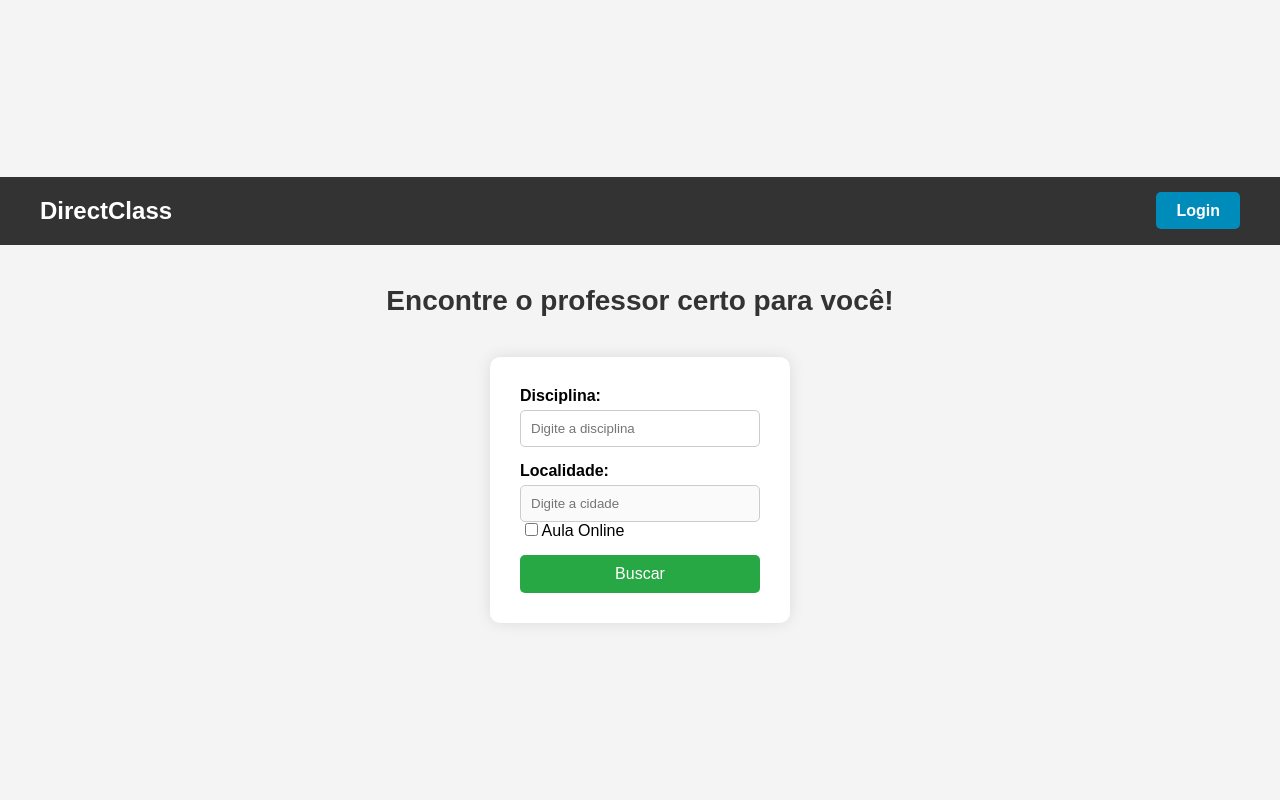
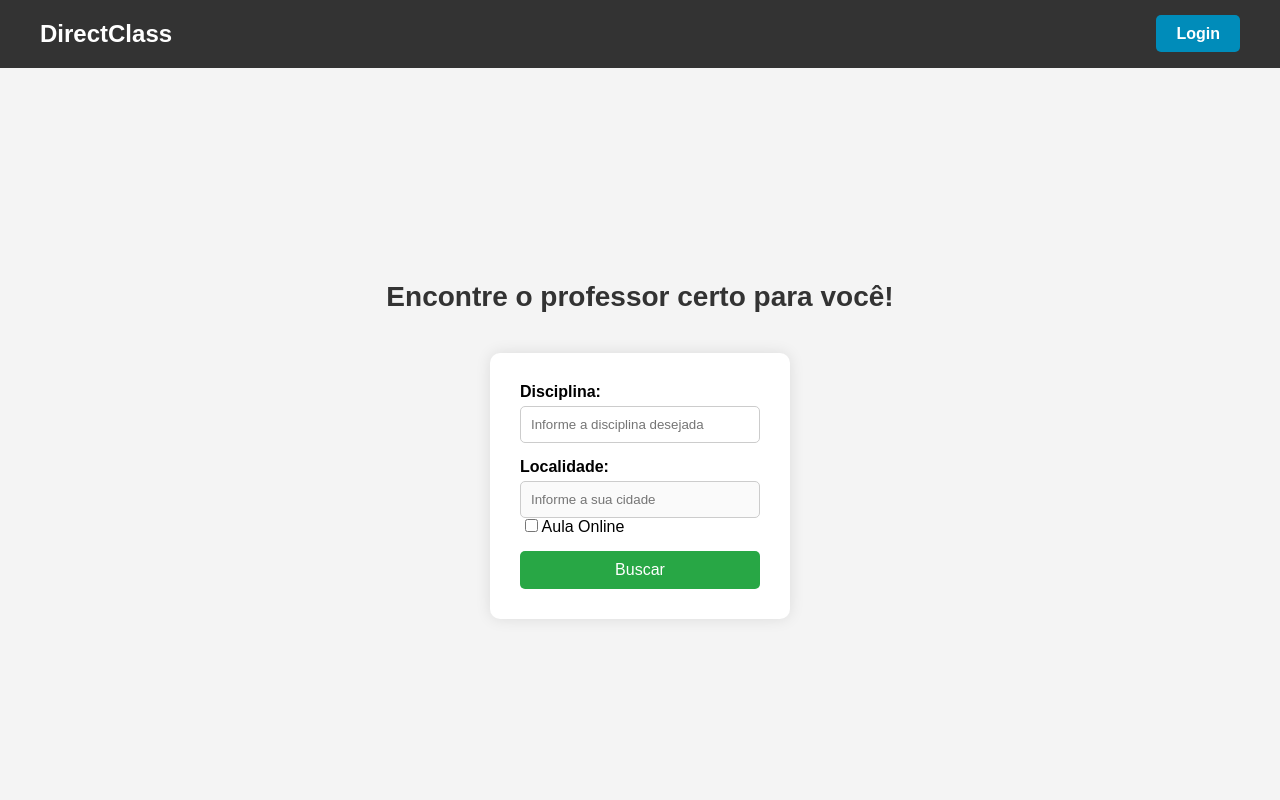
Before and after one commit to cdslucas97/Plataforma_DirectClass, a PHP site: page /homepage.html in a window 1280 px wide. Run offline with PHP 8.4, Linux system fonts and the light colour scheme.

Commit message:
Correção de erro de cabeçalho

```diff
--- a/homepage.css
+++ b/homepage.css
@@ -6,8 +6,14 @@
     font-family: Arial, sans-serif;
 }
 
+html, body {
+    margin: 0;
+    padding: 0;
+    height: 100%;
+    background-color: #f4f4f4;
+}
+
 body {
-    background-color: #f4f4f4;
     display: flex;
     flex-direction: column;
     justify-content: center;
@@ -17,13 +23,16 @@ body {
 
 /* Cabeçalho */
 header {
-    display: flex;
-    justify-content: space-between;
-    align-items: center;
     width: 100%;
     padding: 20px;
     background-color: #333;
     color: white;
+    display: flex;
+    justify-content: space-between;
+    align-items: center;
+    position: fixed;
+    top: 0;
+    left: 0;
 }
 
 .logo h1 {
@@ -47,7 +56,8 @@ header {
 
 /* Mensagem de boas-vindas */
 .intro {
-    margin: 40px 0;
+    margin-top: 100px; /* Ajusta a posição abaixo do cabeçalho fixo */
+    margin-bottom: 40px;
 }
 
 .intro h2 {
--- a/homepage.html
+++ b/homepage.html
@@ -27,12 +27,12 @@
         <form action="catalogo.html" method="GET">
             <div class="form-group">
                 <label for="disciplina">Disciplina:</label>
-                <input type="text" id="disciplina" name="disciplina" placeholder="Digite a disciplina">
+                <input type="text" id="disciplina" name="disciplina" placeholder="Informe a disciplina desejada">
             </div>
 
             <div class="form-group">
                 <label for="localidade">Localidade:</label>
-                <input type="text" id="localidade" name="localidade" placeholder="Digite a cidade" disabled>
+                <input type="text" id="localidade" name="localidade" placeholder="Informe a sua cidade" disabled>
                 <input type="checkbox" id="aulaOnline" name="aulaOnline" onclick="toggleLocalidade()"> Aula Online
             </div>
 
```
